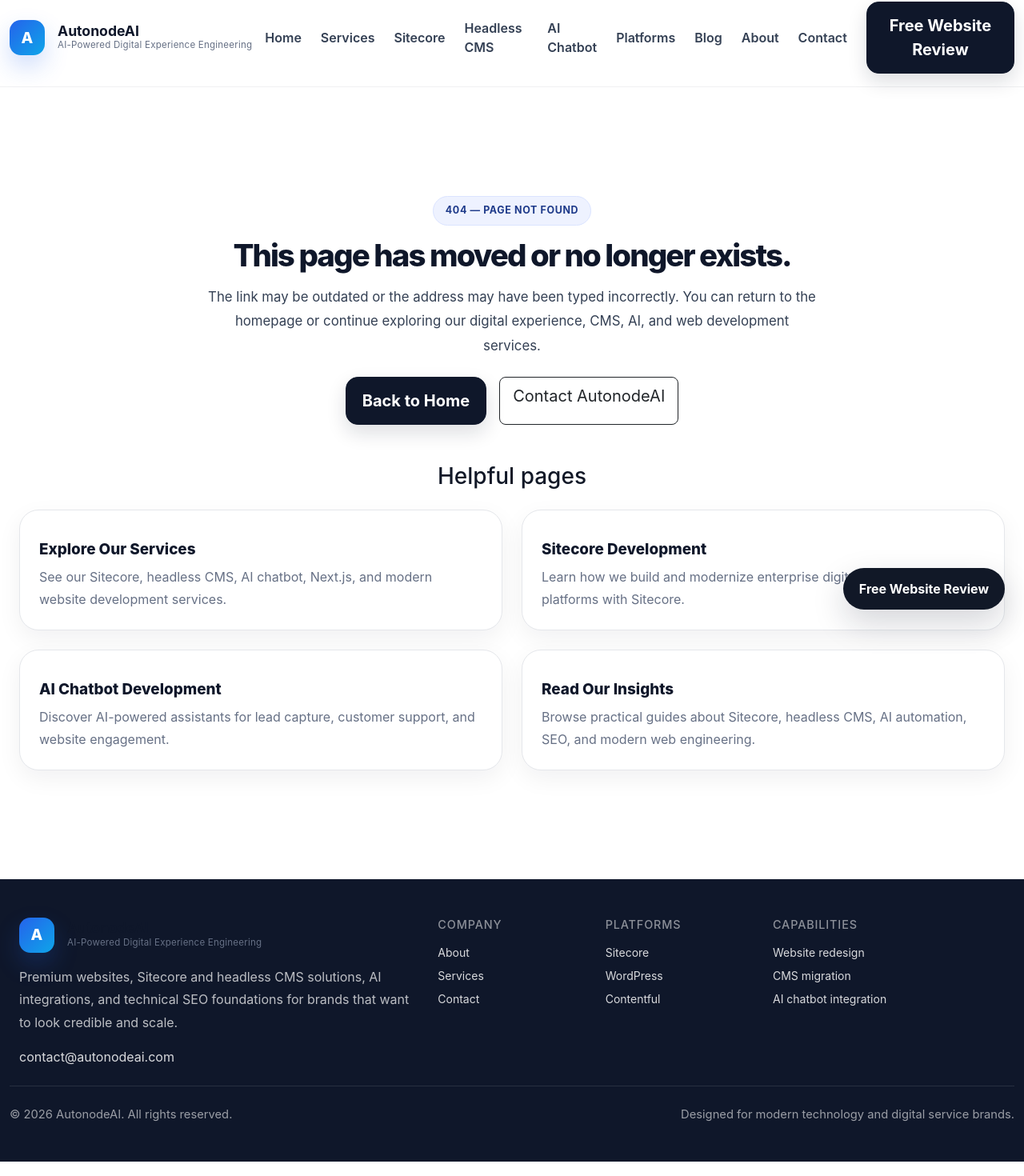
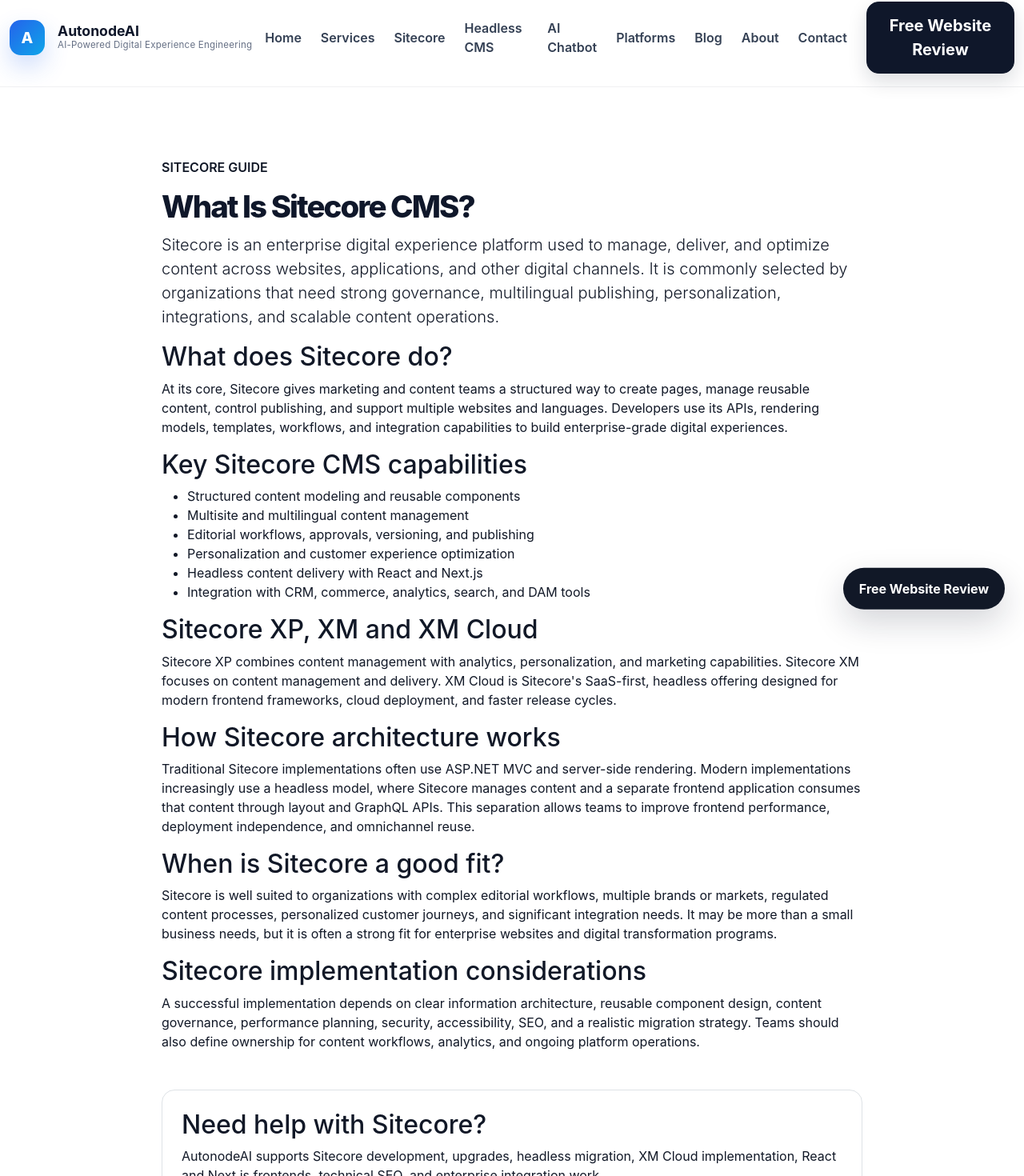
Before and after one commit to biswajitnayak390/mywebautonode, a Next.js app: page /blog/sitecore-cms-guide in a window 1280 px wide. Before the commit this address had no page. Shown: the part 14-1484 px from the top of the page at 80% size. Built offline with nearby package versions, Linux system fonts and the light colour scheme.

Commit message:
Add Sitecore CMS guide article

```diff
--- /dev/null
+++ b/app/blog/sitecore-cms-guide/page.tsx
@@ -0,0 +1,120 @@
+import type { Metadata } from "next";
+import Link from "next/link";
+
+export const metadata: Metadata = {
+  title: "What Is Sitecore CMS? Features, Architecture and Use Cases",
+  description:
+    "A practical guide to Sitecore CMS, including its architecture, content management capabilities, personalization, headless delivery, XM Cloud, and enterprise use cases.",
+  alternates: { canonical: "/blog/sitecore-cms-guide" },
+  openGraph: {
+    title: "What Is Sitecore CMS? A Practical Enterprise Guide",
+    description:
+      "Understand how Sitecore supports enterprise content management, personalization, headless architecture, multilingual delivery, and digital experience management.",
+    url: "https://autonodeai.com/blog/sitecore-cms-guide",
+    type: "article",
+  },
+};
+
+const articleSchema = {
+  "@context": "https://schema.org",
+  "@type": "Article",
+  headline: "What Is Sitecore CMS? Features, Architecture and Use Cases",
+  description:
+    "A practical guide to Sitecore CMS, its architecture, enterprise capabilities, headless delivery, and common implementation scenarios.",
+  author: { "@type": "Organization", name: "AutonodeAI" },
+  publisher: { "@type": "Organization", name: "AutonodeAI" },
+  mainEntityOfPage: "https://autonodeai.com/blog/sitecore-cms-guide",
+};
+
+export default function SitecoreCmsGuidePage() {
+  return (
+    <main className="section-pad page-top-space">
+      <script
+        type="application/ld+json"
+        dangerouslySetInnerHTML={{ __html: JSON.stringify(articleSchema) }}
+      />
+      <article className="container" style={{ maxWidth: 900 }}>
+        <p className="text-uppercase fw-semibold">Sitecore Guide</p>
+        <h1 className="section-title">What Is Sitecore CMS?</h1>
+        <p className="lead">
+          Sitecore is an enterprise digital experience platform used to manage,
+          deliver, and optimize content across websites, applications, and other
+          digital channels. It is commonly selected by organizations that need
+          strong governance, multilingual publishing, personalization,
+          integrations, and scalable content operations.
+        </p>
+
+        <h2>What does Sitecore do?</h2>
+        <p>
+          At its core, Sitecore gives marketing and content teams a structured
+          way to create pages, manage reusable content, control publishing, and
+          support multiple websites and languages. Developers use its APIs,
+          rendering models, templates, workflows, and integration capabilities
+          to build enterprise-grade digital experiences.
+        </p>
+
+        <h2>Key Sitecore CMS capabilities</h2>
+        <ul>
+          <li>Structured content modeling and reusable components</li>
+          <li>Multisite and multilingual content management</li>
+          <li>Editorial workflows, approvals, versioning, and publishing</li>
+          <li>Personalization and customer experience optimization</li>
+          <li>Headless content delivery with React and Next.js</li>
+          <li>Integration with CRM, commerce, analytics, search, and DAM tools</li>
+        </ul>
+
+        <h2>Sitecore XP, XM and XM Cloud</h2>
+        <p>
+          Sitecore XP combines content management with analytics,
+          personalization, and marketing capabilities. Sitecore XM focuses on
+          content management and delivery. XM Cloud is Sitecore's SaaS-first,
+          headless offering designed for modern frontend frameworks, cloud
+          deployment, and faster release cycles.
+        </p>
+
+        <h2>How Sitecore architecture works</h2>
+        <p>
+          Traditional Sitecore implementations often use ASP.NET MVC and
+          server-side rendering. Modern implementations increasingly use a
+          headless model, where Sitecore manages content and a separate frontend
+          application consumes that content through layout and GraphQL APIs.
+          This separation allows teams to improve frontend performance,
+          deployment independence, and omnichannel reuse.
+        </p>
+
+        <h2>When is Sitecore a good fit?</h2>
+        <p>
+          Sitecore is well suited to organizations with complex editorial
+          workflows, multiple brands or markets, regulated content processes,
+          personalized customer journeys, and significant integration needs. It
+          may be more than a small business needs, but it is often a strong fit
+          for enterprise websites and digital transformation programs.
+        </p>
+
+        <h2>Sitecore implementation considerations</h2>
+        <p>
+          A successful implementation depends on clear information architecture,
+          reusable component design, content governance, performance planning,
+          security, accessibility, SEO, and a realistic migration strategy.
+          Teams should also define ownership for content workflows, analytics,
+          and ongoing platform operations.
+        </p>
+
+        <div className="mt-5 p-4 border rounded-4">
+          <h2>Need help with Sitecore?</h2>
+          <p>
+            AutonodeAI supports Sitecore development, upgrades, headless
+            migration, XM Cloud implementation, React and Next.js frontends,
+            technical SEO, and enterprise integration work.
+          </p>
+          <Link className="btn btn-dark me-3" href="/sitecore-development">
+            Explore Sitecore Services
+          </Link>
+          <Link className="btn btn-outline-dark" href="/contact">
+            Discuss a Project
+          </Link>
+        </div>
+      </article>
+    </main>
+  );
+}
```
